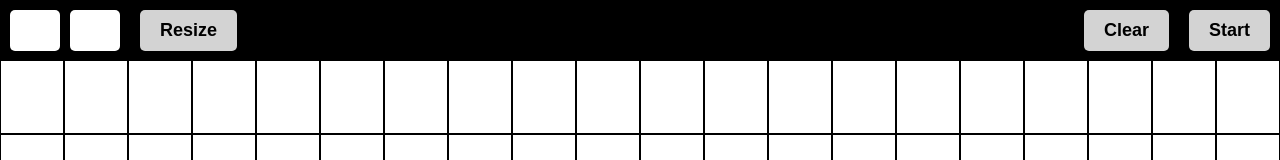
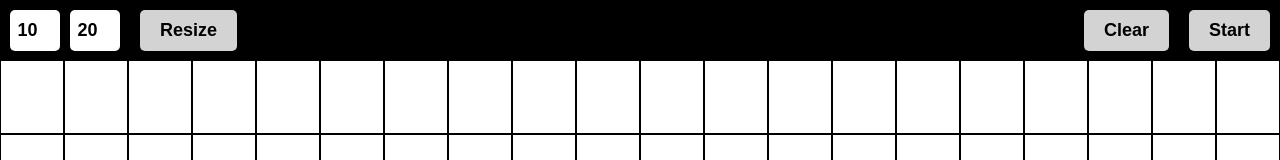
Before and after one commit to theo-seb/react-game-of-life, a React (Create React App) app: page / in a window 1280 px wide. Shown: the top 160 px of the page. Built offline with nearby package versions, Linux system fonts and the light colour scheme.

Commit message:
implement resize - issue remaining when cells outside of initlal grid size

```diff
--- a/src/App.js
+++ b/src/App.js
@@ -1,7 +1,7 @@
 import { useState, useRef } from 'react';
 
-const COLUMNS = 20;
-const ROWS = 10;
+const DEFAULT_COLS = 20;
+const DEFAULT_ROWS = 10;
 const HEADER_HEIGHT_PX = 60;
 const POSSIBLE_NEIGHBOURS = [
   [1, 0],
@@ -20,7 +20,7 @@ const countAliveNeighbours = (grid, i, j) => {
   return POSSIBLE_NEIGHBOURS.reduce((count, [nI, nJ]) => {
     const neighbourI = i + nI;
     const neighbourJ = j + nJ;
-    if (neighbourI >= 0 && neighbourI < ROWS && neighbourJ >= 0 && neighbourJ < COLUMNS) {
+    if (neighbourI >= 0 && neighbourI < DEFAULT_ROWS && neighbourJ >= 0 && neighbourJ < DEFAULT_COLS) {
       return count + grid[neighbourI][neighbourJ];
     }
     return count;
@@ -35,9 +35,13 @@ const getNextCellState = (grid, i, j) => {
   return 0; // All other live cells die in the next generation. Similarly, all other dead cells stay dead
 };
 
+const getEmptyGrid = (nbRows, nbCols) => {
+  return Array(nbRows).fill().map(() => Array(nbCols).fill(0));
+};
+
 function App() {
-  const emptyGrid = Array(ROWS).fill().map((x) => Array(COLUMNS).fill(0));
-  const [grid, setGrid] = useState(emptyGrid);
+  const [gridSize, setGridSize] = useState({nbRows: DEFAULT_ROWS, nbCols: DEFAULT_COLS});
+  const [grid, setGrid] = useState(getEmptyGrid(DEFAULT_ROWS, DEFAULT_COLS));
   const [gameRunning, setGameRunning] = useState(false);
 
   const gridRef = useRef(grid);
@@ -55,8 +59,8 @@ function App() {
     else {
       intervalRef.current = setInterval(() => {
         const newGrid = copyGrid(gridRef.current);
-        for (let i = 0; i < ROWS; i++) {
-          for (let j = 0; j < COLUMNS; j++) {
+        for (let i = 0; i < DEFAULT_ROWS; i++) {
+          for (let j = 0; j < DEFAULT_COLS; j++) {
             newGrid[i][j] = getNextCellState(gridRef.current, i, j);
           }
         }
@@ -67,7 +71,16 @@ function App() {
   };
 
   const clear = () => {
-    setGrid(emptyGrid);
+    setGrid(getEmptyGrid(grid.length, grid[0].length));
+  };
+
+  const onInputChange = (e, prop) => {
+    setGridSize({...gridSize, [prop]: parseInt(e.target.value, 10)})
+  };
+
+  const resizeGrid = () => {
+    const newGrid = getEmptyGrid(gridSize.nbRows, gridSize.nbCols);
+    setGrid(newGrid);
   };
 
   return (
@@ -82,7 +95,8 @@ function App() {
         alignItems: 'center'
       }}>
         <form onSubmit={(e) => e.preventDefault()}>
-          {!gameRunning && <input style={{
+          {!gameRunning && <input type="number" value={gridSize.nbRows}
+            onChange={(e) => onInputChange(e, 'nbRows')} style={{
             margin: '10px',
             padding: '10px 0',
             border: 'none',
@@ -92,7 +106,8 @@ function App() {
             width: '50px',
             textAlign: 'center',
           }} />}
-          {!gameRunning && <input style={{
+          {!gameRunning && <input type="number" value={gridSize.nbCols}
+            onChange={(e) => onInputChange(e, 'nbCols')} style={{
             margin: '10px 10px 10px 0',
             padding: '10px 0',
             border: 'none',
@@ -102,7 +117,7 @@ function App() {
             width: '50px',
             textAlign: 'center',
           }} />}
-          {!gameRunning && <button style={{
+          {!gameRunning && <button onClick={resizeGrid} style={{
             margin: '10px',
             padding: '10px 20px',
             backgroundColor: 'lightgrey',
@@ -149,8 +164,8 @@ function App() {
                     style={{
                       backgroundColor: cell ? 'black' : 'white',
                       border: '1px black solid',
-                      height: `calc(${100 / ROWS}vh - ${HEADER_HEIGHT_PX / ROWS}px)`,
-                      width: `${100 / COLUMNS}vw`,
+                      height: `calc(${100 / grid.length}vh - ${HEADER_HEIGHT_PX / grid.length}px)`,
+                      width: `${100 / grid[0].length}vw`,
                     }}
                     onClick={() => onCellClick(i, j)} />
                 ))
```
